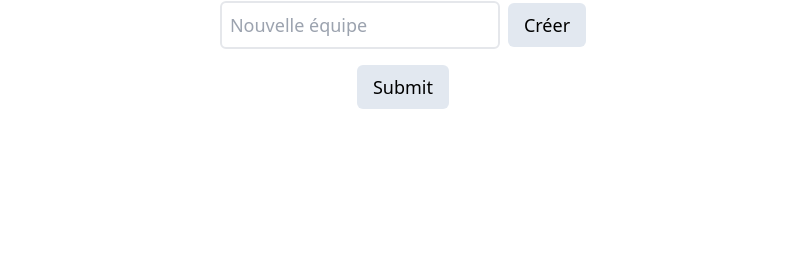
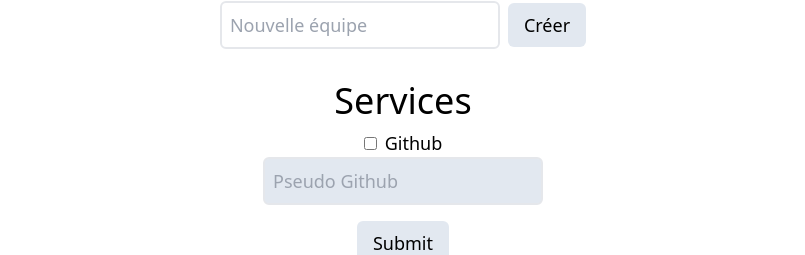
Before and after one commit to SocialGouv/secretariat, a React (Create React App) app in the folder frontend/: page /add-user in a window 1280 px wide. Shown: the part 477-732 px from the top of the page, without its empty margins (237-1042 px from the left). Built offline with nearby package versions, Linux system fonts and the light colour scheme; no server answers.

Commit message:
ping API ok

```diff
--- a/frontend/src/components/AddUserForm.js
+++ b/frontend/src/components/AddUserForm.js
@@ -14,7 +14,9 @@ function AddUserForm ({ updateUsersList }) {
     expiration: new Date(
       new Date().setMonth(new Date().getMonth() + 3)
     ).toLocaleDateString('en-CA'),
-    teams: {}
+    teams: {},
+    services: { github: false },
+    githubPseudo: ''
   }
   const [inputs, setInputs] = useState(initialValues)
 
@@ -73,6 +75,15 @@ function AddUserForm ({ updateUsersList }) {
     }
   `)
 
+  const [addGithubUser] = useMutation(gql`
+    mutation AddGithubUser($username: String!) {
+      add_github_user(username: $username) {
+        status
+        text
+      }
+    }
+  `)
+
   const handleTextChange = (event) => {
     const name = event.target.name
     const value = event.target.value
@@ -88,6 +99,16 @@ function AddUserForm ({ updateUsersList }) {
     setInputs((values) => ({
       ...values,
       teams: { ...values.teams, [teamName]: value }
+    }))
+  }
+
+  const handleServicesChange = (event) => {
+    setInputs((values) => ({
+      ...values,
+      services: {
+        ...values.services,
+        [event.target.name]: event.target.checked
+      }
     }))
   }
 
@@ -115,6 +136,19 @@ function AddUserForm ({ updateUsersList }) {
           },
           onCompleted: () => {
             console.log("User's teams added successfully")
+            if (inputs.services.github) {
+              addGithubUser({
+                variables: {
+                  username: inputs.githubPseudo
+                },
+                onCompleted: (data) => {
+                  console.log(data.add_github_user)
+                },
+                onError: (error) => {
+                  console.log(error)
+                }
+              })
+            }
             updateUsersList()
             navigate('/')
           }
@@ -195,6 +229,30 @@ function AddUserForm ({ updateUsersList }) {
 
       {/* User may create a new team while creating a new user */}
       <AddTeamForm updateTeamsList={refetchTeams} />
+      <div className="mt-4 flex flex-col gap-y-2">
+        <span className="font-medium text-4xl">Services</span>
+        <div className="flex flex-col">
+          <label>
+            <input
+              className="mr-2"
+              name="github"
+              checked={inputs.services.github}
+              onChange={handleServicesChange}
+              type="checkbox"
+            />
+            Github
+          </label>
+          <input
+            name="githubPseudo"
+            value={inputs.githubPseudo}
+            onChange={handleTextChange}
+            disabled={!inputs.services.github}
+            className="p-2 border-2 rounded-md disabled:bg-slate-200 disabled:text-slate-500"
+            type="text"
+            placeholder="Pseudo Github"
+          />
+        </div>
+      </div>
       <input
         className="rounded-md bg-slate-200 px-4 py-2 hover:bg-slate-300 cursor-pointer"
         type="submit"
```
Also changed, not shown: 2 other files (tests, documents, lock files or other folders).
